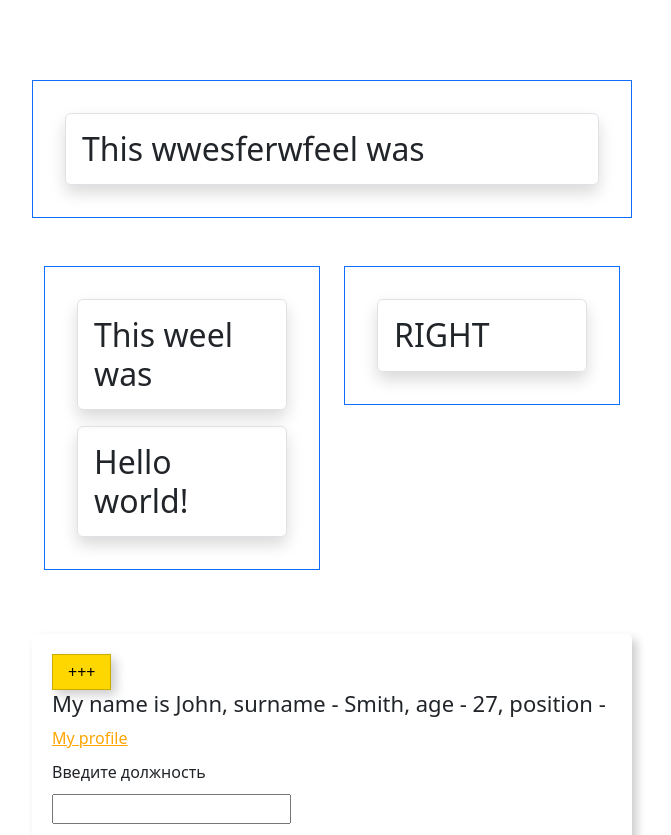
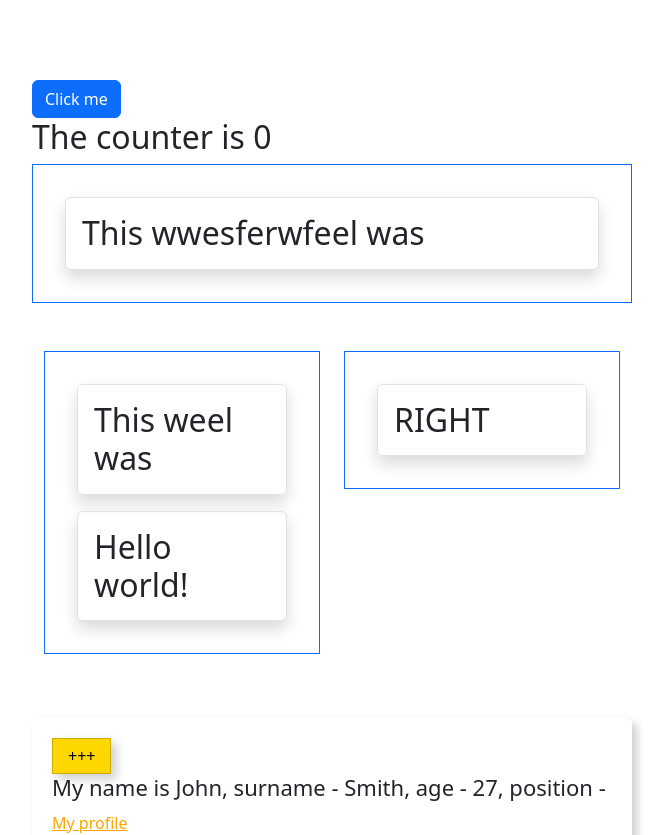
Before and after one commit to CarryMain/my-app, a React (Create React App) app: page / in a window 1280 px wide. Shown: the top 835 px of the page, without its empty margins (308-979 px from the left). Built offline with nearby package versions, Linux system fonts and the light colour scheme.

Commit message:
renderProps

```diff
--- a/src/App.js
+++ b/src/App.js
@@ -101,9 +101,43 @@
   )
 }
 
+const Message = (props) => {
+  return (
+    <h2>The counter is {props.counter}</h2>
+  )
+}
+
+class Counter extends Component {
+    state = {
+      counter: 0
+    }
+
+    changeCounter = () => {
+      this.setState(({counter}) => ({
+        counter: counter + 1
+      }))
+    }
+
+    render() {
+      return (
+        <>
+        <button
+          className={'btn btn-primary'}
+          onClick={this.changeCounter}>
+            Click me
+        </button>
+        {this.props.render(this.state.counter)}
+        </>
+      )
+    }
+}
+
 function App() {
   return (
     <Wrapper>
+      <Counter render={counter => (
+        <Message counter={counter}/>
+      )}/>
       <HelloGreatings/>
       <BootstrapTest
         left = {
```
